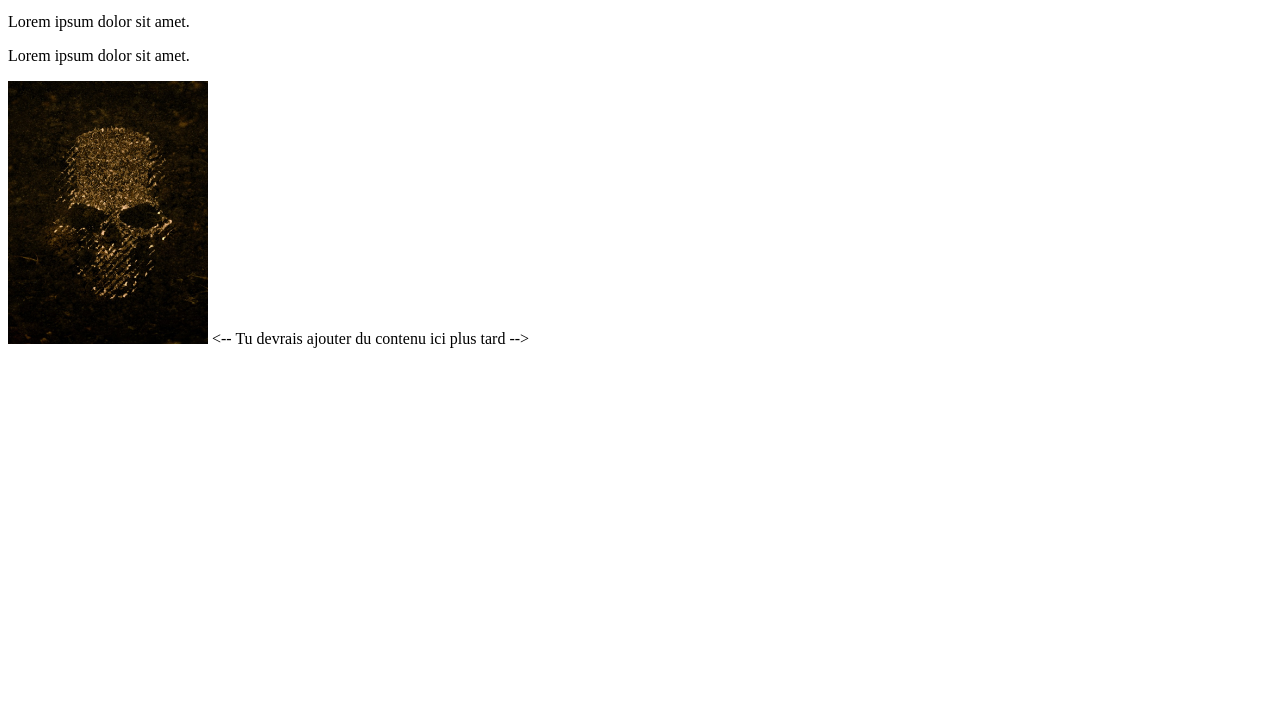
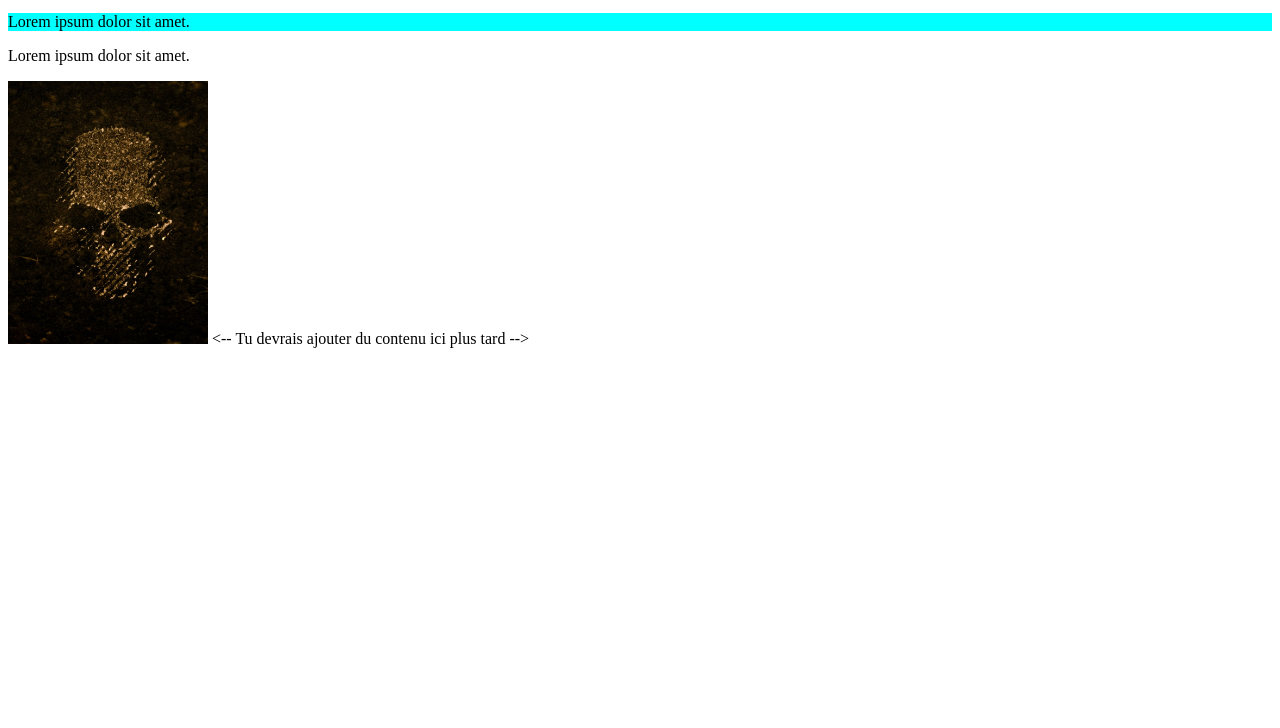
Before and after one commit to Josey911/Ghostweb, a plain HTML site: page index.html in a window 1280 px wide. Shown: the part 72-800 px from the top of the page. Drawn offline with Linux system fonts and the light colour scheme.

Commit message:
ajout d'un style

```diff
--- a/index.html
+++ b/index.html
@@ -17,7 +17,7 @@
 </head>
 <body>
     <h1>Ma page principale</h1>
-    <p>Lorem ipsum dolor sit amet.</p>
+    <p style="background-color:aqua;">Lorem ipsum dolor sit amet.</p>
     <p>Lorem ipsum dolor sit amet.</p>
     <div>
         <img src="/images/wildlands.jpg" alt="" width="200">
```
